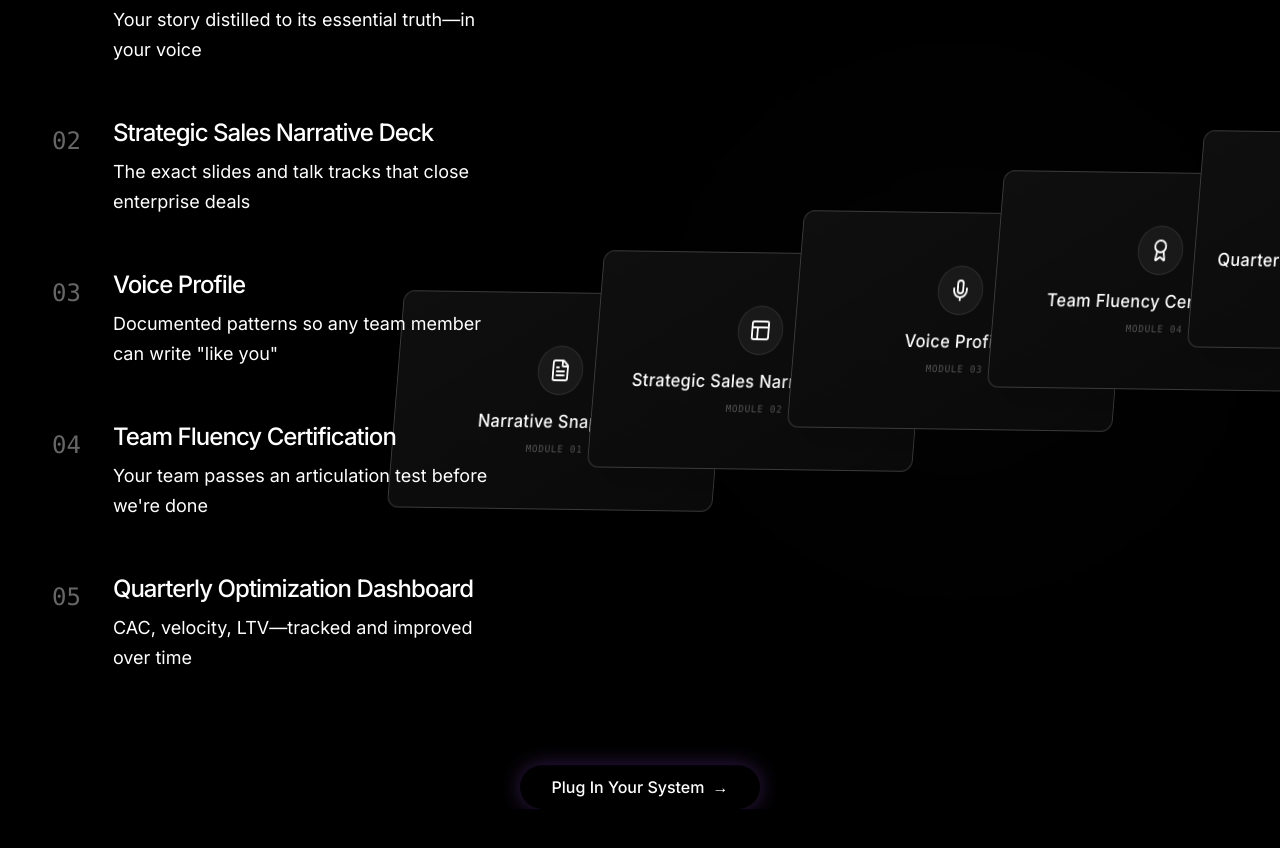
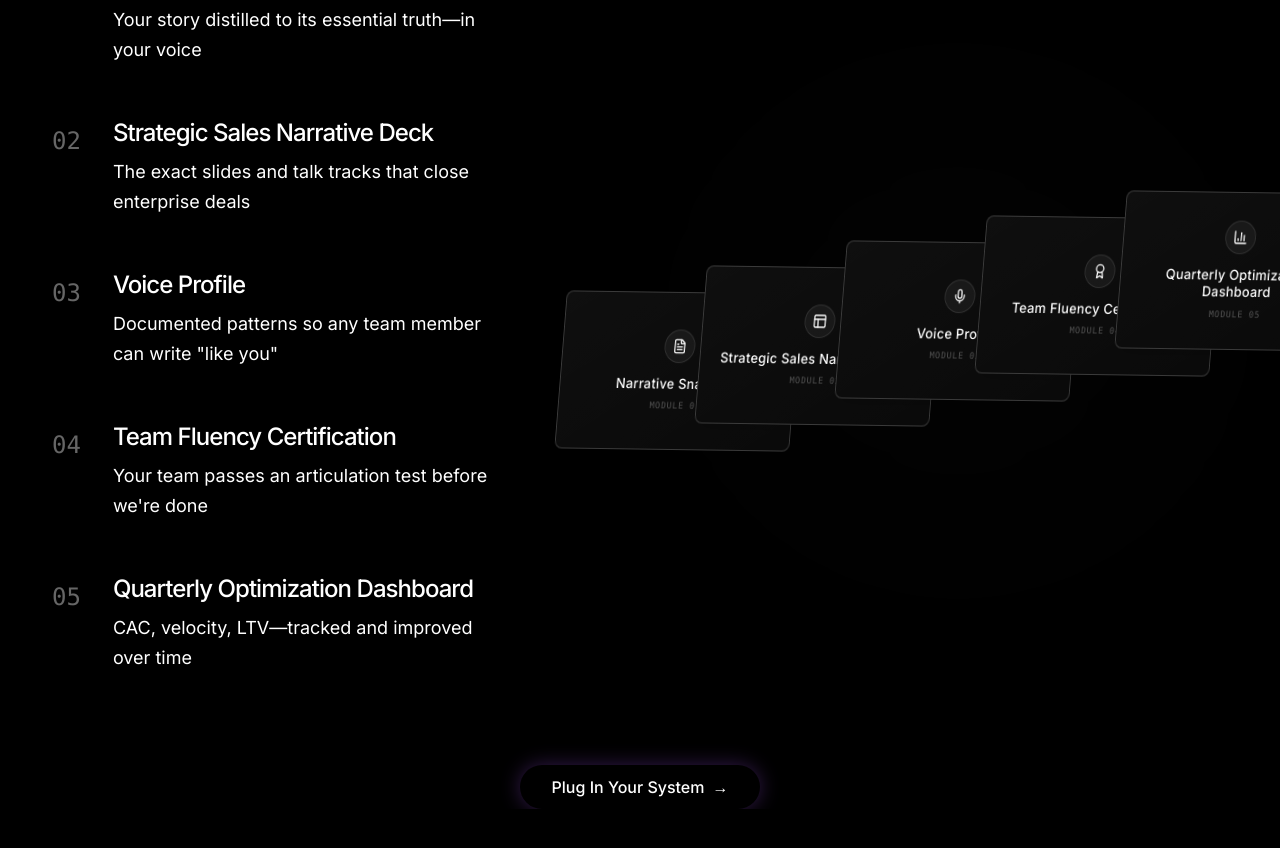
Before and after one commit to brandmultiplier/BrMul---Landing-Page-v1, a Next.js app: page / in a window 1280 px wide. Shown: the part 5485-6333 px from the top of the page. Built offline with nearby package versions, Linux system fonts and the light colour scheme.

Commit message:
fix: compact NarrativeOS card size and spacing for better responsiveness

```diff
--- a/src/components/sections/NarrativeOS.tsx
+++ b/src/components/sections/NarrativeOS.tsx
@@ -94,19 +94,20 @@ export default function NarrativeOS() {
                                 const isDeployed = isInView;
 
                                 // Fan Calculation
-                                // WIDER SPREAD + DIAGONAL RISE (Verticality)
-                                // Cards are 360px wide.
-                                const xOffset = isDeployed ? i * 200 : 0;
-                                const yOffset = isDeployed ? i * -40 : 0; // Rise up vertically
+                                // COMPACT / SMALLER CARDS for better responsive fit
+                                // Cards are now SMALLER (260px wide).
+                                const xOffset = isDeployed ? i * 140 : 0; // Tightened spread
+                                const yOffset = isDeployed ? i * -25 : 0; // Reduced vertical rise
                                 const zOffset = isDeployed ? i * -50 : 0;
 
                                 return (
                                     <motion.div
                                         key={i}
-                                        className={`absolute w-[360px] h-[220px] rounded-xl border flex flex-col items-center justify-center transition-all duration-1000 ease-[cubic-bezier(0.25,0.8,0.25,1)]
+                                        // Reduced dimensions: w-[260px] h-[160px]
+                                        className={`absolute w-[260px] h-[160px] rounded-lg border flex flex-col items-center justify-center transition-all duration-1000 ease-[cubic-bezier(0.25,0.8,0.25,1)]
                                             ${isDeployed
-                                                ? "bg-[#0A0A0A] border-white/20 shadow-2xl"
-                                                : "bg-[#0A0A0A] border-white/10 shadow-xl"
+                                                ? "bg-[#0A0A0A] border-white/20 shadow-xl"
+                                                : "bg-[#0A0A0A] border-white/10 shadow-lg"
                                             }
                                         `}
                                         style={{
@@ -114,8 +115,8 @@ export default function NarrativeOS() {
                                             zIndex: isDeployed ? 10 + i : 0
                                         }}
                                         animate={{
-                                            x: xOffset - (2 * 200), // Force center around the middle card
-                                            y: yOffset - (2 * -40), // Center vertically too
+                                            x: xOffset - (2 * 140), // Force center around the middle card
+                                            y: yOffset - (2 * -25), // Center vertically too
                                             z: zOffset,
                                             scale: isDeployed ? 1 : 0.95,
                                             // Isometric "Standing" Angles
@@ -132,18 +133,20 @@ export default function NarrativeOS() {
                                         }}
                                     >
                                         {/* Clean gradient for depth */}
-                                        <div className="absolute inset-0 bg-gradient-to-br from-white/10 to-transparent opacity-20 rounded-xl pointer-events-none" />
+                                        <div className="absolute inset-0 bg-gradient-to-br from-white/10 to-transparent opacity-20 rounded-lg pointer-events-none" />
 
-                                        <div className="text-center transform relative z-10 px-6">
-                                            <div className="mb-4 flex justify-center">
-                                                <div className={`p-3 rounded-full bg-white/5 border border-white/10 ${isDeployed ? "text-white" : "text-white/40"}`}>
-                                                    <item.icon className="w-6 h-6" />
+                                        <div className="text-center transform relative z-10 px-4">
+                                            <div className="mb-3 flex justify-center">
+                                                <div className={`p-2 rounded-full bg-white/5 border border-white/10 ${isDeployed ? "text-white" : "text-white/40"}`}>
+                                                    {/* Smaller Icon */}
+                                                    <item.icon className="w-4 h-4" />
                                                 </div>
                                             </div>
-                                            <div className="font-medium text-lg leading-tight tracking-wide text-white mb-2">
+                                            {/* Smaller Text */}
+                                            <div className="font-medium text-sm leading-tight tracking-wide text-white mb-2">
                                                 {item.title}
                                             </div>
-                                            <div className="text-[10px] font-mono uppercase tracking-widest text-white/30">
+                                            <div className="text-[9px] font-mono uppercase tracking-widest text-white/30">
                                                 Module 0{i + 1}
                                             </div>
                                         </div>
```
